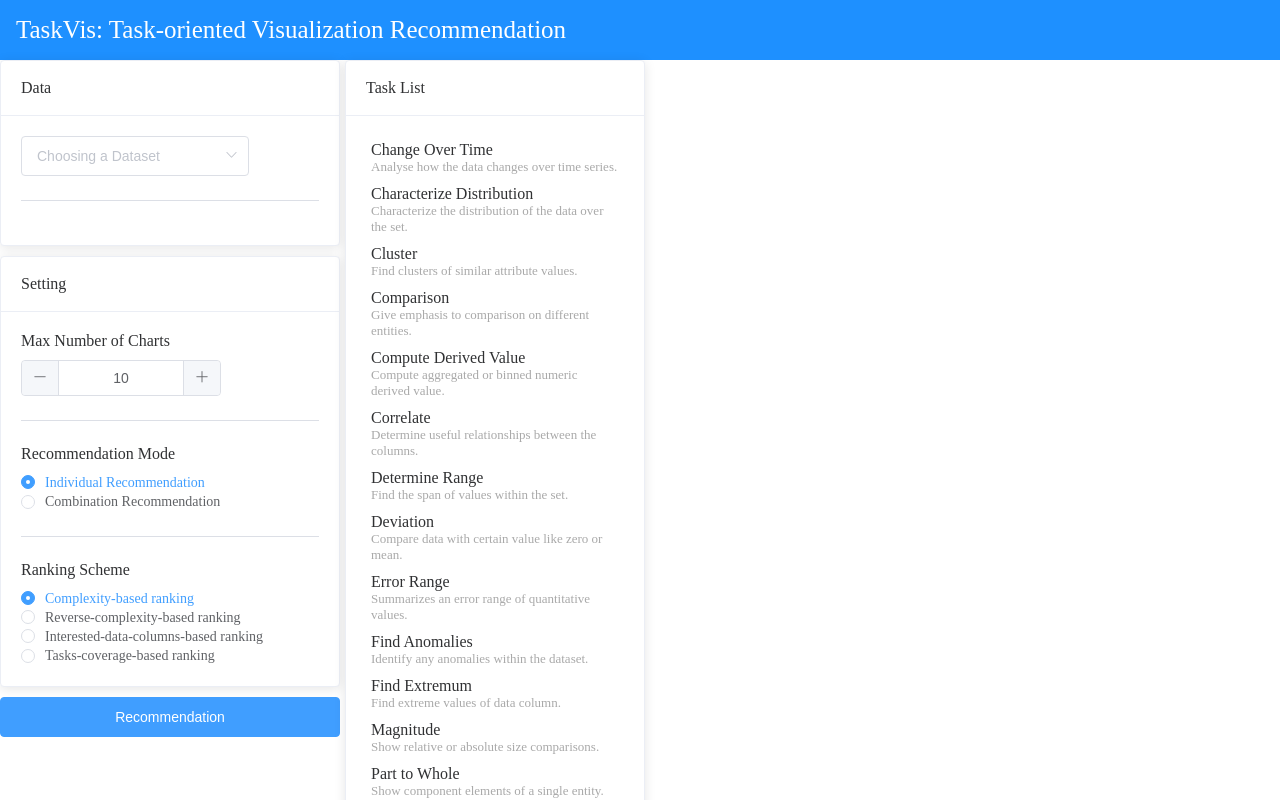
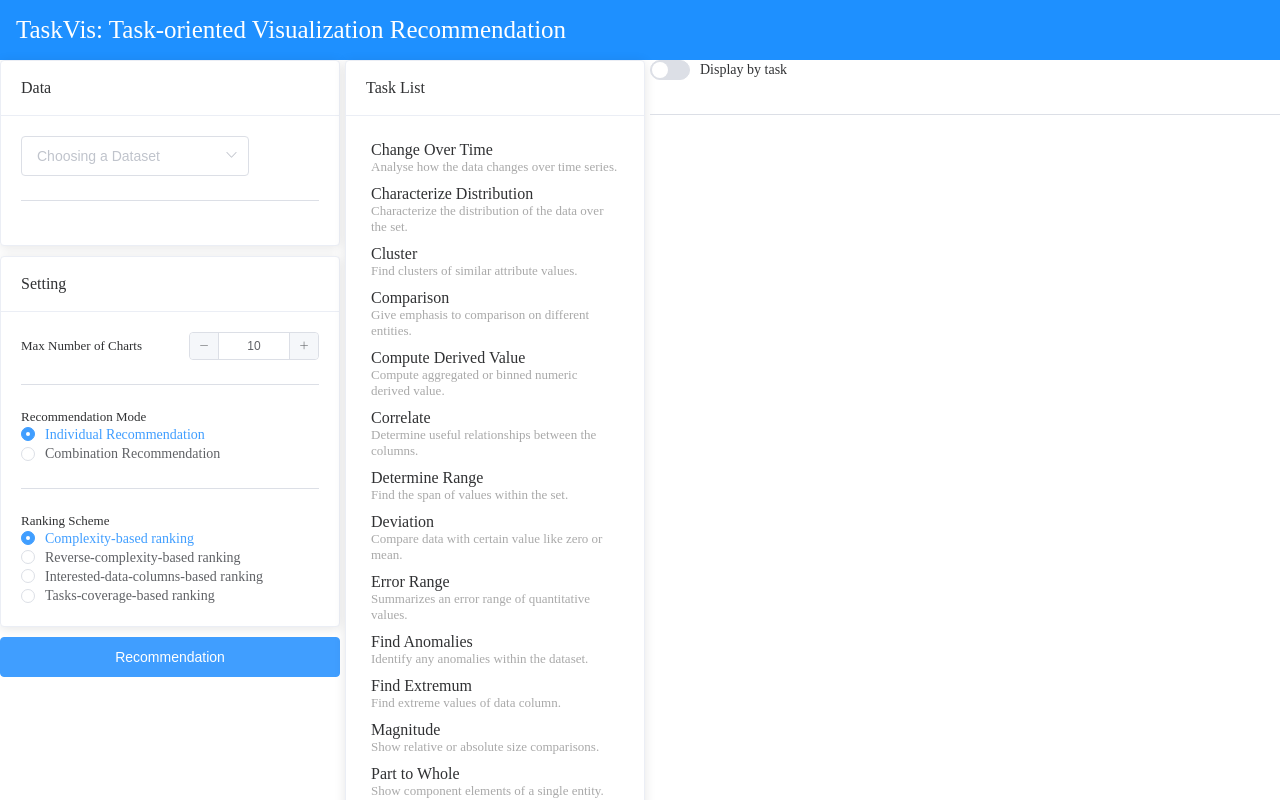
Before and after one commit to ShenLeixian/TaskVis, a Vue app in the folder frontend/: page / in a window 1280 px wide. Shown: the top 800 px of the page. Built offline with nearby package versions, Linux system fonts and the light colour scheme.

Commit message:
实现了task_tag的显示

```diff
--- a/frontend/src/App.vue
+++ b/frontend/src/App.vue
@@ -1,5 +1,5 @@
 <template>
-  <div>
+  <div id="page">
     <div id="title-bar">
       <div id="title">TaskVis: Task-oriented Visualization Recommendation</div>
     </div>
@@ -50,8 +50,8 @@
             <div class="setting-title">Max Number of Charts</div>
             <el-input-number id="max-number-of-charts-input"
                              v-model="max_number_of_charts"
-                             :min="1"
-                             size="medium"></el-input-number>
+                             size="mini"
+                             :min="1"></el-input-number>
           </div>
           <el-divider></el-divider>
           <div id="recommendation-mode">
@@ -101,7 +101,18 @@
           </div>
         </el-card>
       </div>
-      <div id="right-part"></div>
+      <div id="right-part">
+        <div id="right-setting-part">
+          <el-switch v-model="display_by_task" active-text="Display by task"></el-switch>
+          <div id="task_tag_box">
+            <el-tag class="task-tag" v-for="item in chosen_task_items" v-bind:key="item">{{transform_from_task_name(item)}}</el-tag>
+          </div>
+        </div>
+        <el-divider></el-divider>
+        <div id="chart-part">
+
+        </div>
+      </div>
     </div>
   </div>
 </template>
@@ -208,7 +219,9 @@ export default {
       data_list: [],
       chosen_data_items: [],
       chosen_task_items: [],
-      task_checked: [false, false, false, false, false, false, false, false, false, false, false, false, false, false, false, false, false]
+      task_checked: [false, false, false, false, false, false, false, false,
+        false, false, false, false, false, false, false, false, false],
+      display_by_task: false
     }
   },
   methods: {
@@ -285,12 +298,21 @@ export default {
     },
     transform_task_name (taskName) {
       return taskName.toLowerCase().replace(/ /g, '_')
+    },
+    transform_from_task_name (transTaskName) {
+      return transTaskName.replace(/_/g, ' ')
     }
   }
 }
 </script>
 
 <style>
+#page {
+  /*display: flex;*/
+  /*flex-direction: column;*/
+  height: 1200px;
+}
+
 #title {
   font-size: 25px;
   color: white;
@@ -304,7 +326,8 @@ export default {
 #main-part {
   display: flex;
   flex-direction: row;
-  height: 100%;
+  /*align-items: stretch;*/
+  /*height: 100%*/
 }
 
 #left-part {
@@ -316,18 +339,25 @@ export default {
 
 #mid-part {
   width: 300px;
+  flex-shrink: 0;
   margin-right: 5px;
-  min-height: 90%;
+  display: flex;
+  flex-direction: column;
 }
 
 #right-part {
+  display: flex;
+  flex-direction: column;
   width: auto;
+  flex-shrink: 1;
+  flex-grow: 1;
 }
 
 #max-number-of-charts {
   display: flex;
-  flex-direction: column;
-  align-items: flex-start;
+  flex-direction: row;
+  align-items: center;
+  justify-content: space-between;
 }
 
 .card {
@@ -335,11 +365,18 @@ export default {
 }
 
 .setting-title {
-  margin-bottom: 10px;
+  margin-right: 10px;
+  font-size: 13px;
 }
 
 #task-list-card {
-  min-height: 90%;
+  /*max-height: 80%;*/
+  overflow-y: auto;
+}
+
+#data-box{
+  max-height: 30%;
+  overflow-y:auto;
 }
 
 .data-item {
@@ -352,6 +389,7 @@ export default {
 
 .data-item:hover {
   background-color: gainsboro;
+  cursor: pointer;
 }
 
 .data-item-icon {
@@ -389,10 +427,22 @@ export default {
 
 .task-item:hover {
   background-color: gainsboro;
+  cursor: pointer;
 }
 
 .task-item-description {
   color: darkgray;
   font-size: small;
 }
+
+#task_tag_box {
+  display: flex;
+  flex-direction: row;
+  flex-wrap: wrap;
+  margin: 5px 0 5px 0;
+}
+
+.task-tag {
+  margin: 2px 5px 2px 0;
+}
 </style>
```
